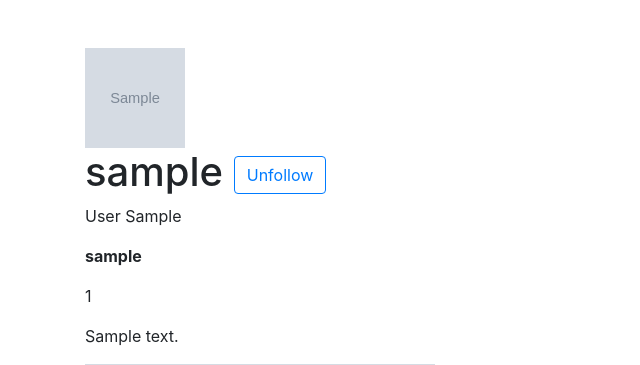
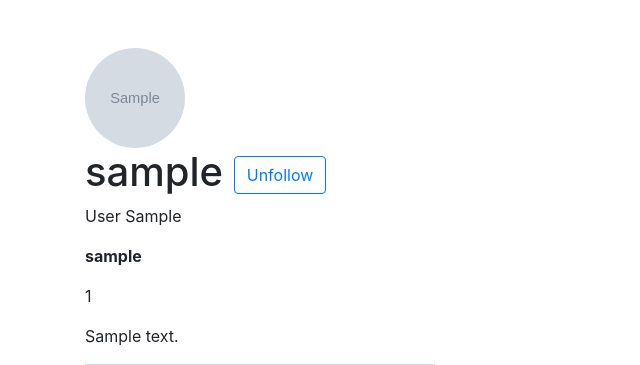
Before and after one commit to don2101/Insta, a Django app: a page that uses accounts/templates/accounts/people.html in a window 1280 px wide. Shown: the part 56-421 px from the top of the page, without its empty margins (0-640 px from the left). Run offline with Django 3.2, Linux system fonts and the light colour scheme; tables that the repository leaves empty hold one stand-in row (values such as "Sample post"); grey boxes marked "Sample" are stand-in pictures; some libraries are stand-ins or nearby versions.

Commit message:
posts의 list페이지에 login_required 추가 & profile 이미지 원형으로 출력

```diff
--- a/accounts/templates/accounts/people.html
+++ b/accounts/templates/accounts/people.html
@@ -3,7 +3,7 @@
 
 {% block body %}
 
-<img src="{{ people.profile.profile_image.url }}" style="width:100px;height:100px;">
+<img src="{{ people.profile.profile_image.url }}" style="width:100px; height:100px; border-radius: 50%;">
 
 
 <h1>{{ people.username }}
--- a/posts/views.py
+++ b/posts/views.py
@@ -30,6 +30,7 @@ def get_follower_posts(followers, posts):
     return posts
 
 
+@login_required
 def list(request):
     # show all post
 
```
